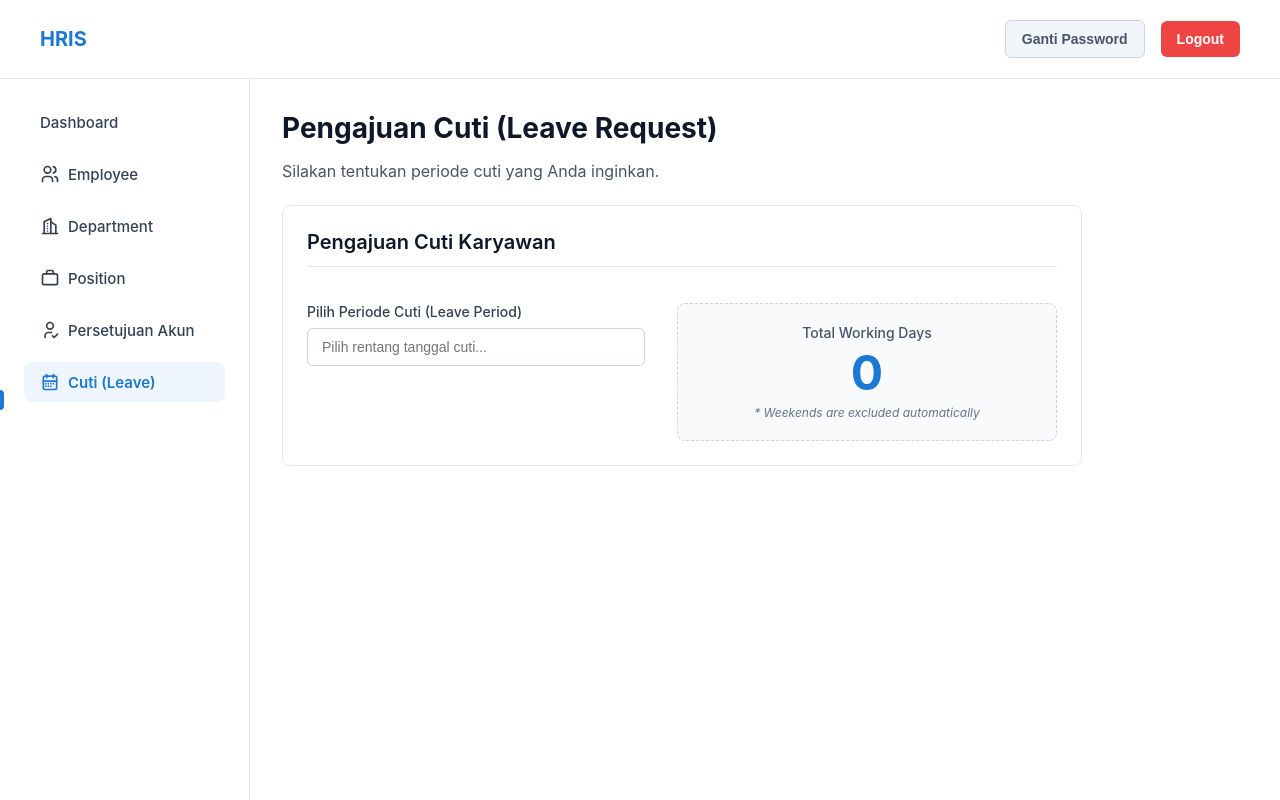
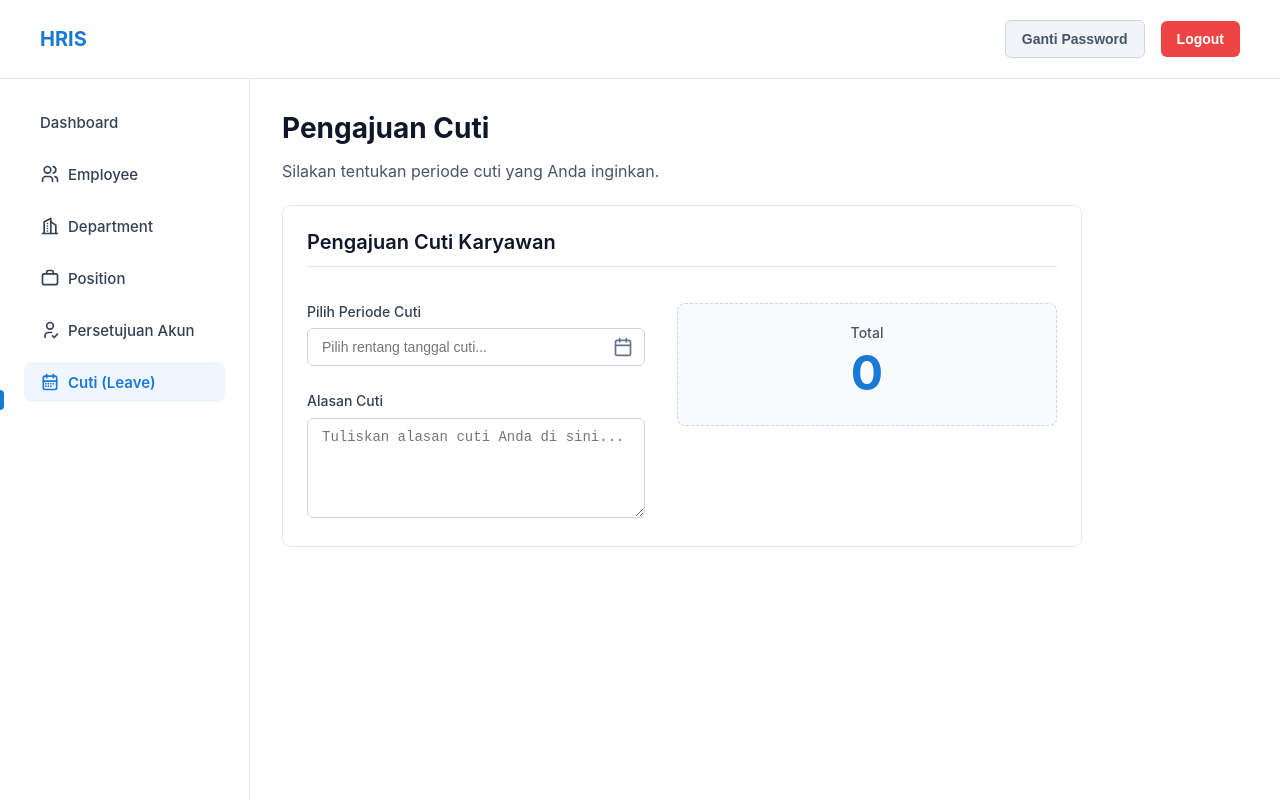
Before and after one commit to Tammam141/hris-frontend, a React (Vite) app: page /leave in a window 1280 px wide. Built offline with nearby package versions, Linux system fonts and the light colour scheme; sample sign-in values are in the browser's storage.

Commit message:
ubahan pada leaveperiod

```diff
--- a/src/features/employee/EmployeeModal.tsx
+++ b/src/features/employee/EmployeeModal.tsx
@@ -52,9 +52,16 @@ export function EmployeeModal({ isOpen, onClose, onSubmit, mode, employeeData, d
         }
 
         setGender(employeeData.gender || 'male');
-        setDepartmentId(employeeData.department_id || '');
-        setPositionId(employeeData.position_id || '');
-        setManagerId(employeeData.manager_id || '');
+
+        const matchedDept = departments.find(d => d.name === employeeData.department_name);
+        setDepartmentId(employeeData.department_id || (matchedDept ? matchedDept.id : ''));
+
+        const matchedPos = positions.find(p => p.name === employeeData.position_name);
+        setPositionId(employeeData.position_id || (matchedPos ? matchedPos.id : ''));
+
+        const matchedMgr = managers.find(m => m.full_name === employeeData.manager_name);
+        setManagerId(employeeData.manager_id || (matchedMgr ? matchedMgr.id : ''));
+
         setBirthDate(employeeData.birth_date ? employeeData.birth_date.split('T')[0] : '');
         setAddress(employeeData.address || '');
         setEmploymentStatus(employeeData.employment_status as any || 'probation');
@@ -200,7 +207,7 @@ export function EmployeeModal({ isOpen, onClose, onSubmit, mode, employeeData, d
                     value={phoneNumber}
                     onChange={e => setPhoneNumber(e.target.value.replace(/\D/g, ''))}
                     placeholder="812345678"
-                    required
+                    required={mode === 'create'}
                   />
                 </div>
               </div>
--- a/src/features/leave/LeavePeriod.tsx
+++ b/src/features/leave/LeavePeriod.tsx
@@ -11,6 +11,9 @@ export function LeavePeriod() {
 
   // State total hari kerja
   const [totalDays, setTotalDays] = useState<number>(0);
+
+  // State alasan cuti
+  const [reason, setReason] = useState<string>('');
 
   // Blokir hari Sabtu (6) dan Minggu (0)
   const isWeekday = (date: Date) => {
@@ -40,24 +43,56 @@ export function LeavePeriod() {
 
       <div className="leave-grid">
         <div className="leave-column-left">
-          <label className="leave-label">Pilih Periode Cuti (Leave Period)</label>
+          <label className="leave-label">Pilih Periode Cuti</label>
+          <div style={{ position: 'relative' }}>
             <DatePicker
               selectsRange={true}
               startDate={startDate ?? undefined}
               endDate={endDate ?? undefined}
               onChange={(update) => setDateRange(update)}
               filterDate={isWeekday}
+              minDate={new Date()}
+              showDisabledMonthNavigation
               placeholderText="Pilih rentang tanggal cuti..."
               className="custom-datepicker-input"
               dateFormat="dd MMMM yyyy"
               isClearable={true}
+              onChangeRaw={(e) => e.preventDefault()}
             />
+            <svg
+              xmlns="http://www.w3.org/2000/svg"
+              width="20"
+              height="20"
+              viewBox="0 0 24 24"
+              fill="none"
+              stroke="#64748b"
+              strokeWidth="2"
+              strokeLinecap="round"
+              strokeLinejoin="round"
+              style={{ position: 'absolute', right: '12px', top: '50%', transform: 'translateY(-50%)', pointerEvents: 'none' }}
+            >
+              <rect x="3" y="4" width="18" height="18" rx="2" ry="2"></rect>
+              <line x1="16" y1="2" x2="16" y2="6"></line>
+              <line x1="8" y1="2" x2="8" y2="6"></line>
+              <line x1="3" y1="10" x2="21" y2="10"></line>
+            </svg>
+          </div>
+
+          <div style={{ marginTop: '16px' }}>
+            <label className="leave-label">Alasan Cuti</label>
+            <textarea
+              className="custom-datepicker-input"
+              style={{ minHeight: '100px', resize: 'vertical', marginTop: '8px' }}
+              placeholder="Tuliskan alasan cuti Anda di sini..."
+              value={reason}
+              onChange={(e) => setReason(e.target.value)}
+            />
+          </div>
         </div>
 
         <div className="leave-column-right">
-          <span className="leave-total-title">Total Working Days</span>
+          <span className="leave-total-title">Total</span>
           <span className="leave-total-number">{totalDays}</span>
-          <span className="leave-total-note">* Weekends are excluded automatically</span>
         </div>
       </div>
     </div>
--- a/src/pages/EmployeePage.tsx
+++ b/src/pages/EmployeePage.tsx
@@ -1,5 +1,5 @@
 import { useState, useEffect } from 'react';
-import { getEmployees, deleteEmployee, getEmployeeDetail } from '../api/employee';
+import { getEmployees, deleteEmployee, getEmployeeDetail, createEmployee, updateEmployee } from '../api/employee';
 import { getDepartments } from '../api/department';
 import { getPositions } from '../api/position';
 import { setUserActive } from '../api/user';
@@ -114,7 +114,6 @@ export function EmployeePage() {
   }
 
   async function handleModalSubmit(data: any) {
-    try {
     if (modalMode === 'create') {
       await createEmployee(data);
     } else if (modalMode === 'edit' && selectedEmployee) {
@@ -122,9 +121,6 @@ export function EmployeePage() {
     }
     setIsModalOpen(false);
     loadEmployees();
-    } catch (err: any) {
-      setError(err.message || 'Gagal menyimpan data');
-    }
   }
 
   async function toggleEmployeeStatus(id: string, currentStatus: boolean) {
--- a/src/pages/LeavePage.tsx
+++ b/src/pages/LeavePage.tsx
@@ -5,7 +5,7 @@ export function LeavePage() {
   return (
     <div className="dashboard-container" style={{ padding: '0', maxWidth: '100%' }}>
       <div className="dashboard-card" style={{ padding: '32px', borderRadius: '0', border: 'none', boxShadow: 'none', minHeight: '100%' }}>
-        <h1 className="dashboard-title">Pengajuan Cuti (Leave Request)</h1>
+        <h1 className="dashboard-title">Pengajuan Cuti</h1>
         <p className="dashboard-subtitle">Silakan tentukan periode cuti yang Anda inginkan.</p>
 
         {/* Render Komponen LeavePeriod */}
```
Lines whose indentation alone changed are shown as unchanged.
